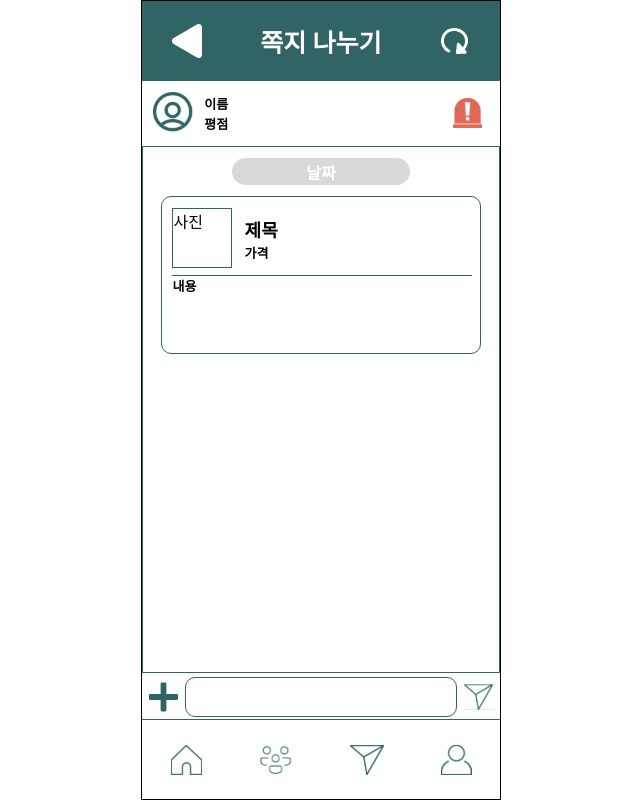
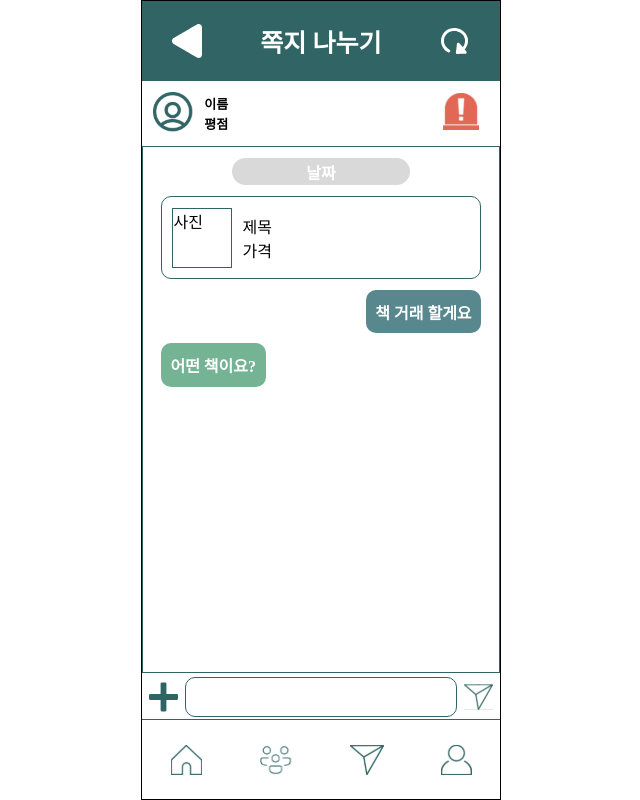
Before and after one commit to DevHiveTeamB/frontend, a Vue app in the folder vue-project/: page /chatdetail in a window 1280 px wide. Shown: the whole page, without its empty margins (319-959 px from the left). Built offline with nearby package versions, Linux system fonts and the light colour scheme.

Commit message:
ChatDetailPage 수정

```diff
--- a/vue-project/src/views/ChatDetailPage.vue
+++ b/vue-project/src/views/ChatDetailPage.vue
@@ -1,9 +1,9 @@
 <template>
   <!-- 쪽지함 상세페이지(쪽지 나누기) -->
   <UpperBar title="쪽지 나누기" rightSource="refreshBtn" :clickFunction="refreshPage" />
-  <div class="profileContainer">
-    <ProfileModal v-if="modalOpen" @close="modalOpen = false" />
-    <div class="profile" @click="modalOpen = true">
+  <ProfileModal v-if="modalOpen" @close="modalOpen = false" style="z-index: 1" />
+  <div class="profile" @click="modalOpen = true">
+    <div class="profileContainer">
       <img src="../assets/bookdetail/icon_bookdetail_basic_profile.svg" style="height: 100%" />
       <div class="leftItem" style="top: 5%">이름</div>
       <div class="leftItem rating" style="bottom: 5%">평점</div>
@@ -15,9 +15,15 @@
     <div class="date">날짜</div>
     <div class="bookInfoContainer">
       <div class="photo">사진</div>
-      <div class="title">제목</div>
-      <div class="price">가격</div>
-      <div class="content">내용</div>
+      <div class="info">
+        <div class="title">제목</div>
+        <div class="price">가격</div>
+      </div>
+    </div>
+
+    <div class="chatContainer">
+      <div class="myBubble">책 거래 할게요</div>
+      <div class="yourBubble">어떤 책이요?</div>
     </div>
   </div>
   <div class="inputContainer">
@@ -65,8 +71,8 @@ export default {
 .report {
   position: absolute;
   width: 10%;
-  right: -15%;
-  top: 15%;
+  right: 6%;
+  top: 11.5%;
 }
 
 .contentContainer {
@@ -105,47 +111,56 @@ export default {
 }
 
 .bookInfoContainer {
-  height: 30%;
   border: 1.5px solid #316464;
   margin: 0% 5%;
   border-radius: 10px;
   padding: 3%;
-  position: relative;
-}
-
-.photo,
-.title,
-.price,
-.content {
-  position: absolute;
+  display: flex;
+  align-items: center;
 }
 
 .photo {
   border: solid 1px #316464;
   width: 60px;
   height: 60px;
+  margin-right: 10px;
 }
 
-.title {
-  left: 26%;
-  top: 10%;
-  font-weight: bolder;
-  font-size: large;
-  margin-top: 1%;
+.info {
+  flex-grow: 1;
+  display: flex;
+  flex-direction: column;
 }
 
-.price {
-  left: 26%;
-  font-weight: bolder;
-  font-size: small;
-  margin-top: 11%;
+.chatContainer {
+  margin: 0% 5%;
+  padding: 3% 0%;
+  position: relative;
+  display: flex;
+  flex-direction: column;
 }
 
-.content {
-  width: 94%;
-  top: 50%;
+.myBubble {
+  background-color: #58888e;
+  width: fit-content;
+  height: auto;
+  color: #fff;
+  padding: 3%;
+  border-radius: 10px;
   font-weight: bold;
-  font-size: small;
-  border-top: 1.5px solid #316464;
+  align-self: flex-end; /* 오른쪽에 배치 */
+  margin-bottom: 10px; /* 말풍선 사이의 간격 설정 */
+}
+
+.yourBubble {
+  background-color: #74b495;
+  width: fit-content;
+  height: auto;
+  color: #fff;
+  padding: 3%;
+  border-radius: 10px;
+  font-weight: bold;
+  align-self: flex-start; /* 왼쪽에 배치 */
+  margin-bottom: 10px; /* 말풍선 사이의 간격 설정 */
 }
 </style>
```
